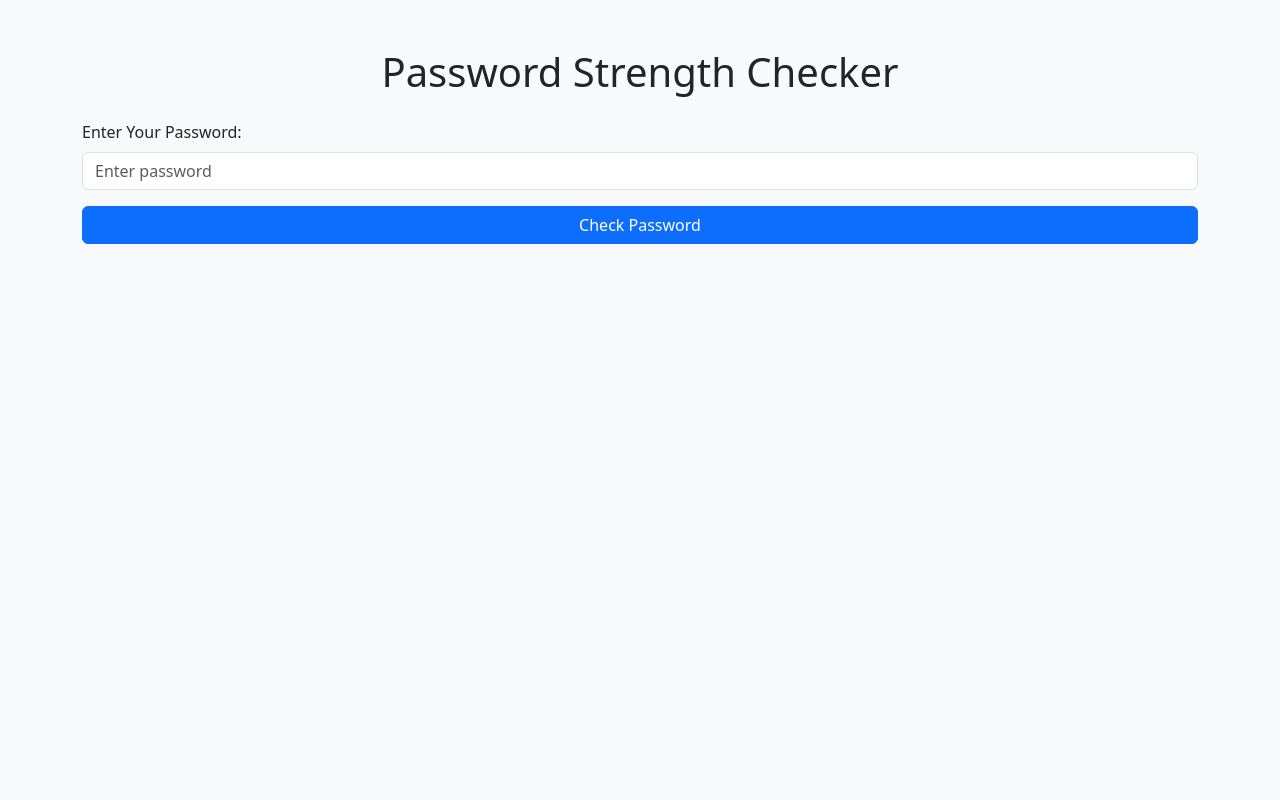
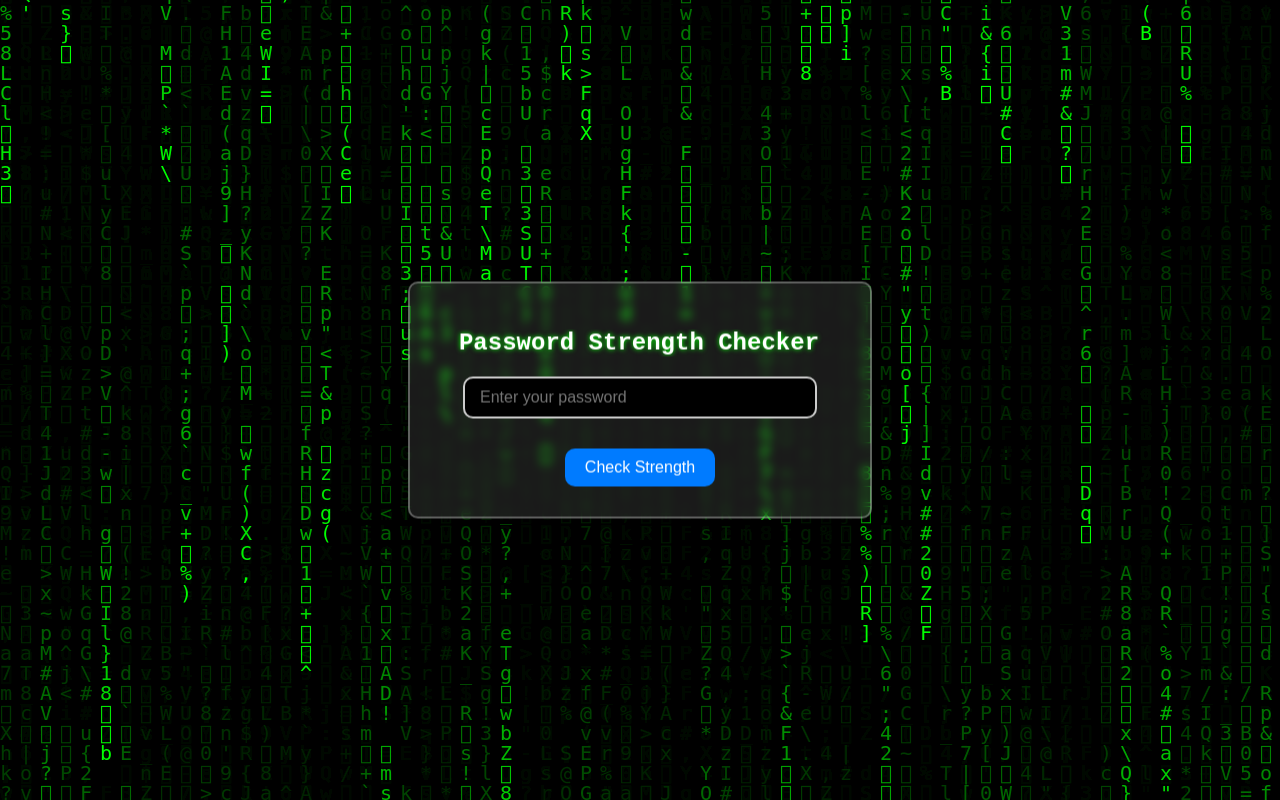
Before and after one commit to Heritvithalani/password_strength_checker, a Flask app: page / in a window 1280 px wide. Run offline with Flask 3, Linux system fonts and the light colour scheme; some libraries are stand-ins or nearby versions.

Commit message:
Initial commit: Upload Password Strength Checker project

```diff
--- a/Procfile.txt
+++ b/Procfile.txt
@@ -1 +1 @@
-web: python app.py
+web: gunicorn application:app
--- a/Templates/index.html
+++ b/Templates/index.html
@@ -4,36 +4,188 @@
     <meta charset="UTF-8">
     <meta name="viewport" content="width=device-width, initial-scale=1.0">
     <title>Password Strength Checker</title>
-    <link rel="stylesheet" href="https://cdnjs.cloudflare.com/ajax/libs/bootstrap/5.3.0/css/bootstrap.min.css">
+    <style>
+        /* General Styling */
+        body {
+            margin: 0;
+            height: 100vh;
+            background: black;
+            color: white;
+            font-family: 'Courier New', Courier, monospace;
+            overflow: hidden;
+        }
+
+        canvas {
+            position: fixed;
+            top: 0;
+            left: 0;
+            width: 100%;
+            height: 100%;
+            z-index: -1;
+        }
+
+        .container {
+            position: absolute;
+            top: 50%;
+            left: 50%;
+            transform: translate(-50%, -50%);
+            text-align: center;
+            width: 90%;
+            max-width: 400px;
+            background: rgba(255, 255, 255, 0.1);
+            backdrop-filter: blur(5px);
+            padding: 30px;
+            border-radius: 10px;
+            box-shadow: 0 4px 10px rgba(0, 0, 0, 0.5);
+            border: 2px solid rgba(255, 255, 255, 0.3);
+        }
+
+        h1 {
+            font-size: 1.5em;
+            margin-bottom: 20px;
+            color: white;
+            text-shadow: 0 0 5px #0f0;
+            overflow: hidden;
+            white-space: nowrap;
+            border-right: 2px solid #0f0;
+            animation: typing 2s steps(30, end), blink 0.5s step-end infinite alternate;
+        }
+
+        @keyframes typing {
+            from { width: 0; }
+            to { width: 100%; }
+        }
+
+        @keyframes blink {
+            from { border-color: transparent; }
+            to { border-color: #0f0; }
+        }
+
+        input[type="password"] {
+            background: black;
+            border: 2px solid #ccc;
+            border-radius: 10px;
+            padding: 10px 15px;
+            font-size: 1em;
+            color: white;
+            outline: none;
+            width: 80%;
+            margin: 0 auto;
+            transition: border-color 0.3s ease;
+        }
+
+        input[type="password"]:focus {
+            border-color: #007bff;
+        }
+
+        .feedback {
+            margin-top: 10px;
+            font-size: 0.9em;
+            font-weight: bold;
+            text-align: left;
+            color: #333;
+            position: relative;
+            bottom: -20px;
+            left: 10px;
+            white-space: nowrap;
+            overflow: hidden;
+            border-right: 2px solid white;
+            animation: typing 1.5s steps(30, end), blink 0.5s step-end infinite alternate;
+        }
+
+        .feedback.weak {
+            color: red;
+        }
+
+        .feedback.moderate {
+            color: orange;
+        }
+
+        .feedback.strong {
+            color: green;
+        }
+
+        button {
+            margin-top: 20px;
+            background: #007bff;
+            border: none;
+            color: white;
+            font-size: 1em;
+            padding: 10px 20px;
+            border-radius: 10px;
+            cursor: pointer;
+            transition: background 0.3s ease;
+        }
+
+        button:hover {
+            background: #0056b3;
+        }
+    </style>
 </head>
-<body class="bg-light">
-    <div class="container py-5">
-        <!-- Page Title -->
-        <h1 class="text-center">Password Strength Checker</h1>
+<body>
+    <canvas id="matrix"></canvas>
+    <div class="container">
+        <h1>Password Strength Checker</h1>
+        <form id="password-form">
+            <input type="password" id="password" name="password" placeholder="Enter your password" required>
+            <div id="feedback" class="feedback"></div>
+            <button type="submit">Check Strength</button>
+        </form>
+    </div>
 
-        <!-- Password Form -->
-        <form method="POST" class="mt-4">
-            <div class="mb-3">
-                <label for="password" class="form-label">Enter Your Password:</label>
-                <input type="password" class="form-control" id="password" name="password" placeholder="Enter password" required>
-            </div>
-            <button type="submit" class="btn btn-primary w-100">Check Password</button>
-        </form>
+    <script>
+        // Matrix Rain Background
+        const canvas = document.getElementById('matrix');
+        const ctx = canvas.getContext('2d');
+        const w = canvas.width = window.innerWidth;
+        const h = canvas.height = window.innerHeight;
+        const cols = Math.floor(w / 20);
+        const ypos = Array(cols).fill(0);
 
-        <!-- Feedback Section -->
-        {% if feedback %}
-            <div class="mt-4 alert
-                {% if 'Weak' in feedback %}
-                    alert-danger
-                {% elif 'Moderate' in feedback %}
-                    alert-warning
-                {% else %}
-                    alert-success
-                {% endif %}
-                text-center" role="alert">
-                {{ feedback }}
-            </div>
-        {% endif %}
-    </div>
+        const matrixEffect = () => {
+            ctx.fillStyle = 'rgba(0, 0, 0, 0.05)';
+            ctx.fillRect(0, 0, w, h);
+            ctx.fillStyle = '#0f0';
+            ctx.font = '15pt monospace';
+
+            ypos.forEach((y, ind) => {
+                const text = String.fromCharCode(Math.random() * 128);
+                const x = ind * 20;
+                ctx.fillText(text, x, y);
+                ypos[ind] = y > h + Math.random() * 10000 ? 0 : y + 20;
+            });
+        };
+
+        setInterval(matrixEffect, 50); // Keep the matrix running continuously
+
+        // Handle password submission via AJAX
+        const form = document.getElementById("password-form");
+        const feedbackDiv = document.getElementById("feedback");
+
+        form.addEventListener("submit", async (e) => {
+            e.preventDefault(); // Prevent form reload
+            const password = document.getElementById("password").value;
+
+            // Make an AJAX request to the server
+            const response = await fetch("/check-password", {
+                method: "POST",
+                headers: { "Content-Type": "application/json" },
+                body: JSON.stringify({ password }),
+            });
+
+            const data = await response.json();
+            feedbackDiv.textContent = data.feedback;
+
+            // Apply feedback styles
+            feedbackDiv.className = "feedback"; // Reset classes
+            if (data.feedback.includes("Too Easy")) {
+                feedbackDiv.classList.add("weak");
+            } else if (data.feedback.includes("Hmm..!")) {
+                feedbackDiv.classList.add("moderate");
+            } else {
+                feedbackDiv.classList.add("strong");
+            }
+        });
+    </script>
 </body>
 </html>
--- a/app.py
+++ b/application.py
@@ -2,10 +2,10 @@ from flask import Flask, request, render_template
 from password_strength_checker import check_password_strength, password_feedback
 
 # Initialize the Flask app
-app = Flask(__name__)
+application = Flask(__name__)
 
 # Route for the home page
-@app.route("/", methods=["GET", "POST"])
+@application.route("/", methods=["GET", "POST"])
 def home():
     feedback = ""  # Default feedback is empty
     if request.method == "POST":
@@ -24,4 +24,4 @@ def home():
 
 # Run the app
 if __name__ == "__main__":
-    app.run(debug=True, host="0.0.0.0", port=5000)
+    application.run(debug=True, host="0.0.0.0", port=5000)
--- a/requirements.txt
+++ b/requirements.txt
@@ -17,3 +17,4 @@ s3transfer==0.10.2
 six==1.16.0
 urllib3==2.2.2
 Werkzeug==3.1.3
+gunicorn
```
Also changed, not shown: test_password_strength.py (added, +28 -0 lines), 1 other file.
